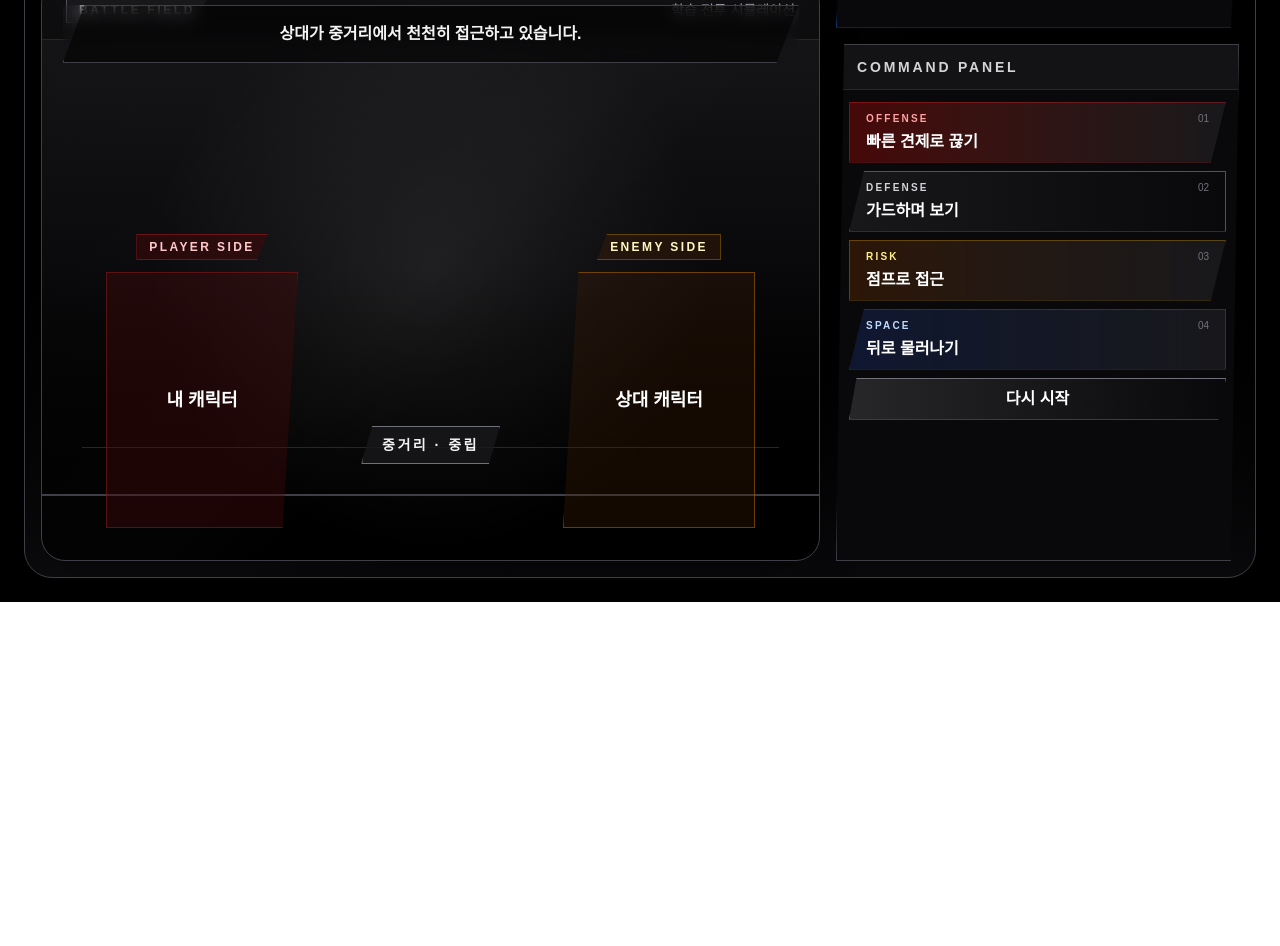
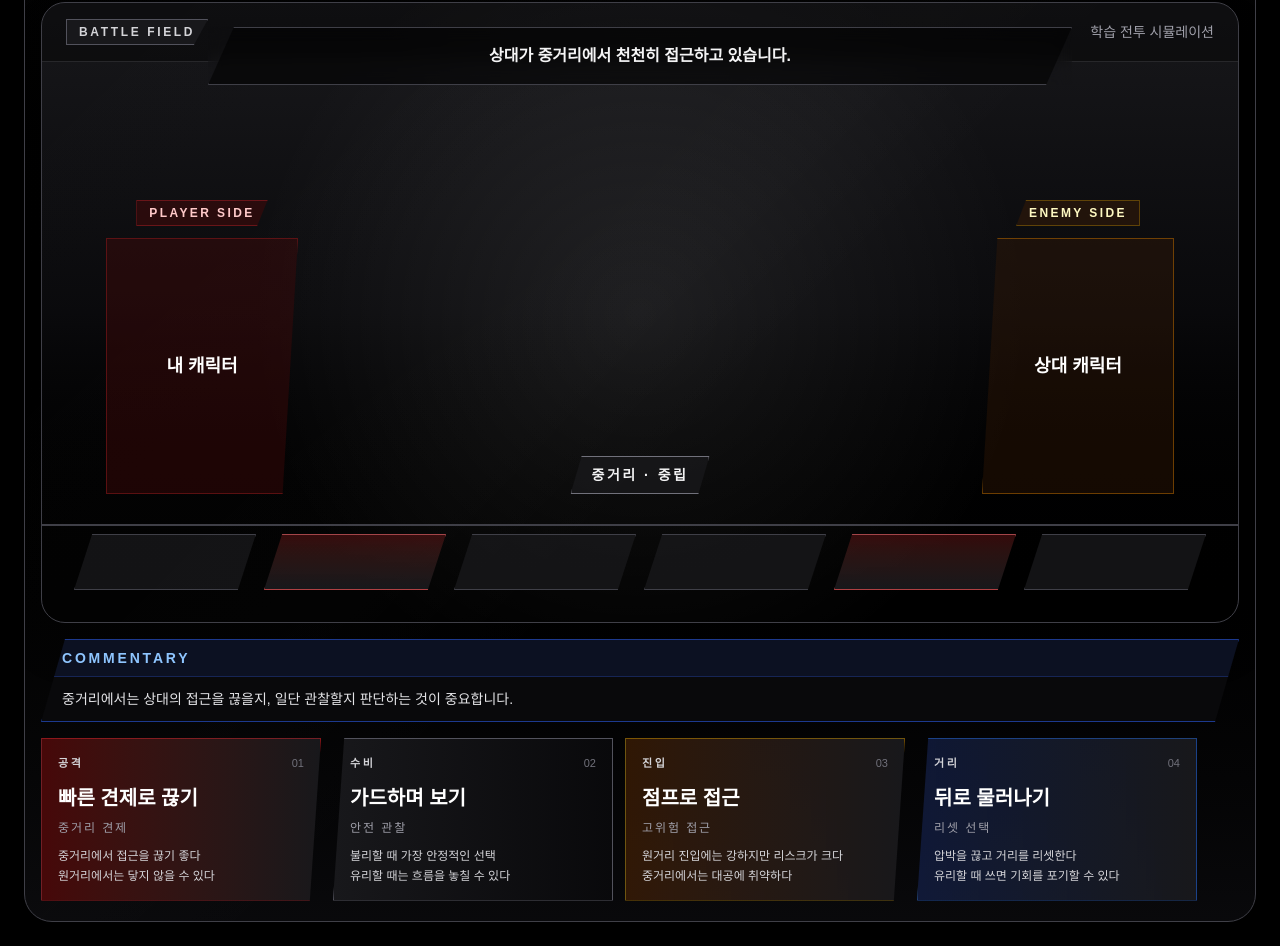
Before and after one commit to KIMgabongMAN/fighting-tutor, a Next.js app: page / in a window 1280 px wide. Shown: the part 360-1306 px from the top of the page. Before the commit the page ends 962 px from the top, so only its background shows below. Built offline with nearby package versions, Linux system fonts and the light colour scheme.

Commit message:
change command panel to card ui and add 1x6 tiles

```diff
--- a/app/page.tsx
+++ b/app/page.tsx
@@ -53,6 +53,60 @@ type HpTimeline = {
   enemyHp: number;
 };
 
+type ActionCard = {
+  id: ActionType;
+  label: string;
+  tag: string;
+  number: string;
+  accent: string;
+  toneClass: string;
+  borderClass: string;
+  clipClass: string;
+};
+
+const ACTION_CARDS: ActionCard[] = [
+  {
+    id: "빠른 견제로 끊기",
+    label: "빠른 견제로 끊기",
+    tag: "공격",
+    number: "01",
+    accent: "중거리 견제",
+    toneClass: "from-red-950 to-zinc-900",
+    borderClass: "border-red-500/40 hover:border-red-400",
+    clipClass: "[clip-path:polygon(0_0,100%_0,96%_100%,0_100%)]",
+  },
+  {
+    id: "가드하며 보기",
+    label: "가드하며 보기",
+    tag: "수비",
+    number: "02",
+    accent: "안전 관찰",
+    toneClass: "from-zinc-900 to-zinc-950",
+    borderClass: "border-zinc-600 hover:border-zinc-400",
+    clipClass: "[clip-path:polygon(4%_0,100%_0,100%_100%,0_100%)]",
+  },
+  {
+    id: "점프로 접근",
+    label: "점프로 접근",
+    tag: "진입",
+    number: "03",
+    accent: "고위험 접근",
+    toneClass: "from-yellow-950/70 to-zinc-900",
+    borderClass: "border-yellow-500/40 hover:border-yellow-400",
+    clipClass: "[clip-path:polygon(0_0,100%_0,96%_100%,0_100%)]",
+  },
+  {
+    id: "뒤로 물러나기",
+    label: "뒤로 물러나기",
+    tag: "거리",
+    number: "04",
+    accent: "리셋 선택",
+    toneClass: "from-blue-950/60 to-zinc-900",
+    borderClass: "border-blue-500/40 hover:border-blue-400",
+    clipClass: "[clip-path:polygon(4%_0,100%_0,100%_100%,0_100%)]",
+  },
+];
+
 export default function Home() {
   const [message, setMessage] = useState("상대가 중거리에서 천천히 접근하고 있습니다.");
   const [commentary, setCommentary] = useState(
@@ -91,7 +145,6 @@ export default function Home() {
     const timer = setTimeout(() => {
       showPhase("턴 시작", "system");
     }, 250);
-
     return () => clearTimeout(timer);
   }, []);
 
@@ -116,13 +169,11 @@ export default function Home() {
   const showPhase = (text: string, tone: PhaseTone) => {
     if (phaseTimerRef.current) clearTimeout(phaseTimerRef.current);
 
-    const nextBanner = {
+    setPhaseBanner({
       id: Date.now() + Math.floor(Math.random() * 1000),
       text,
       tone,
-    };
-
-    setPhaseBanner(nextBanner);
+    });
 
     phaseTimerRef.current = setTimeout(() => {
       setPhaseBanner(null);
@@ -618,6 +669,23 @@ export default function Home() {
     );
   };
 
+  const handleAction = (action: ActionType) => {
+    switch (action) {
+      case "빠른 견제로 끊기":
+        handleFastPoke();
+        break;
+      case "가드하며 보기":
+        handleGuard();
+        break;
+      case "점프로 접근":
+        handleJump();
+        break;
+      case "뒤로 물러나기":
+        handleRetreat();
+        break;
+    }
+  };
+
   const handleReset = () => {
     setPlayerHp(100);
     setEnemyHp(100);
@@ -713,6 +781,25 @@ export default function Home() {
       default:
         return "text-zinc-100 border-zinc-600 bg-zinc-900/60";
     }
+  };
+
+  const tileActiveIndex =
+    distance === "근거리" ? [2, 3] : distance === "중거리" ? [1, 4] : [0, 5];
+
+  const renderTiles = () => {
+    return Array.from({ length: 6 }, (_, i) => {
+      const isActive = tileActiveIndex.includes(i);
+      return (
+        <div
+          key={i}
+          className={`h-10 sm:h-14 border transition-all duration-300 [clip-path:polygon(10%_0,100%_0,90%_100%,0_100%)] ${
+            isActive
+              ? "border-red-400/60 bg-gradient-to-b from-red-900/40 to-zinc-900 shadow-[0_0_20px_rgba(248,113,113,0.12)]"
+              : "border-zinc-700 bg-zinc-900/80"
+          }`}
+        />
+      );
+    });
   };
 
   if (showReview) {
@@ -890,10 +977,17 @@ export default function Home() {
       `}</style>
 
       <main className="min-h-screen bg-black p-3 sm:p-6 text-white">
-        <div className="mx-auto w-full max-w-[1600px]">
-          <div className="mb-3 sm:mb-4 flex flex-col gap-1 sm:flex-row sm:items-center sm:justify-between">
-            <div className="text-[10px] sm:text-xs font-black tracking-[0.28em] text-zinc-500">TRAINING BUILD</div>
-            <div className="text-[10px] sm:text-xs font-black tracking-[0.28em] text-zinc-500">RESPONSIVE LAYOUT</div>
+        <div className="mx-auto w-full max-w-[1700px]">
+          <div className="mb-3 sm:mb-4 flex items-center justify-between">
+            <div className="text-[10px] sm:text-xs font-black tracking-[0.28em] text-zinc-500">
+              TRAINING BUILD
+            </div>
+            <button
+              onClick={handleReset}
+              className="border border-zinc-500 bg-zinc-900 px-3 py-2 text-[11px] sm:text-sm font-black tracking-[0.12em] hover:border-white [clip-path:polygon(4%_0,100%_0,96%_100%,0_100%)]"
+            >
+              다시 시작
+            </button>
           </div>
 
           <div className="relative w-full overflow-hidden rounded-[20px] sm:rounded-[28px] border border-zinc-700 bg-gradient-to-b from-zinc-950 via-black to-zinc-950 shadow-[0_0_60px_rgba(0,0,0,0.65)]">
@@ -989,9 +1083,8 @@ export default function Home() {
                 </div>
               </div>
 
-              <div className="grid grid-cols-1 gap-3 p-3 sm:gap-4 sm:p-4 lg:grid-cols-[1.45fr_0.75fr]">
-                <div className="flex min-h-0 flex-col gap-3 sm:gap-4">
-                  <div className="grid grid-cols-2 gap-2 sm:gap-3 lg:grid-cols-4">
+              <div className="flex flex-col gap-3 p-3 sm:gap-4 sm:p-4">
+                <div className="grid grid-cols-2 gap-2 sm:grid-cols-4 sm:gap-3">
                   <div className="border border-zinc-700 bg-zinc-900 px-3 py-2 sm:px-4 sm:py-3 [clip-path:polygon(0_0,100%_0,96%_100%,0_100%)]">
                     <div className="mb-1 text-[10px] sm:text-xs tracking-[0.2em] text-zinc-500">DISTANCE</div>
                     <div className="text-lg sm:text-xl font-black">{distance}</div>
@@ -1016,8 +1109,7 @@ export default function Home() {
                   <div className={`pointer-events-none absolute inset-0 z-20 transition-all duration-150 ${flashOverlayClass}`} />
                   <div className="absolute inset-0 bg-[radial-gradient(circle_at_center,rgba(255,255,255,0.08),transparent_58%)]" />
                   <div className="absolute inset-0 opacity-25 bg-[linear-gradient(135deg,transparent_0%,rgba(255,255,255,0.05)_50%,transparent_60%)]" />
-                    <div className="absolute left-0 right-0 bottom-12 sm:bottom-16 h-[2px] bg-zinc-700" />
-                    <div className="absolute left-4 right-4 sm:left-10 sm:right-10 bottom-20 sm:bottom-28 h-px bg-zinc-800" />
+                  <div className="absolute left-0 right-0 bottom-20 sm:bottom-24 h-[2px] bg-zinc-700" />
 
                   <div className="relative z-10 flex items-center justify-between border-b border-zinc-800 bg-black/40 px-4 py-3 sm:px-6 sm:py-4">
                     <div className="px-2 py-1 sm:px-3 text-[10px] sm:text-xs font-black tracking-[0.22em] text-zinc-300 border border-zinc-600 bg-zinc-900 [clip-path:polygon(0_0,100%_0,90%_100%,0_100%)]">
@@ -1026,7 +1118,7 @@ export default function Home() {
                     <div className="text-[10px] sm:text-sm text-zinc-400">학습 전투 시뮬레이션</div>
                   </div>
 
-                    <div className="absolute top-4 sm:top-6 left-1/2 z-20 w-full max-w-3xl -translate-x-1/2 px-3 sm:px-4">
+                  <div className="absolute top-4 sm:top-6 left-1/2 z-20 w-full max-w-4xl -translate-x-1/2 px-3 sm:px-4">
                     <div className="border border-zinc-700 bg-black/55 px-4 py-3 sm:px-5 sm:py-4 text-center text-sm sm:text-base font-semibold text-zinc-100 shadow-xl backdrop-blur-sm [clip-path:polygon(3%_0,100%_0,97%_100%,0_100%)]">
                       {message}
                     </div>
@@ -1054,7 +1146,7 @@ export default function Home() {
                     </div>
                   )}
 
-                    <div className="absolute left-1/2 bottom-16 sm:bottom-24 z-20 -translate-x-1/2">
+                  <div className="absolute left-1/2 bottom-28 sm:bottom-32 z-20 -translate-x-1/2">
                     <div
                       className={`px-4 py-2 sm:px-5 text-xs sm:text-sm font-black tracking-[0.12em] sm:tracking-[0.18em] border shadow-lg [clip-path:polygon(8%_0,100%_0,92%_100%,0_100%)] ${centerStatusColor}`}
                     >
@@ -1062,7 +1154,7 @@ export default function Home() {
                     </div>
                   </div>
 
-                    <div className={`relative z-10 flex min-h-[320px] sm:min-h-[520px] items-end ${stageJustify} px-4 pb-6 pt-24 sm:px-10 sm:pb-8 sm:pt-28 transition-all duration-300`}>
+                  <div className={`relative z-10 flex min-h-[360px] sm:min-h-[560px] items-end ${stageJustify} px-4 pb-28 pt-24 sm:px-10 sm:pb-32 sm:pt-28 transition-all duration-300`}>
                     <div
                       className={`flex flex-col items-center transition-all duration-300 ${
                         distance === "원거리" ? "translate-x-0" : distance === "중거리" ? "translate-x-2 sm:translate-x-6" : "translate-x-4 sm:translate-x-10"
@@ -1093,10 +1185,12 @@ export default function Home() {
                       </div>
                     </div>
                   </div>
+
+                  <div className="absolute bottom-6 left-4 right-4 z-20 sm:bottom-8 sm:left-8 sm:right-8">
+                    <div className="grid grid-cols-6 gap-1.5 sm:gap-2">{renderTiles()}</div>
                   </div>
                 </div>
 
-                <div className="grid grid-cols-1 gap-3 sm:gap-4 lg:grid-rows-[0.42fr_1.58fr]">
                 <div className="overflow-hidden border border-blue-900 bg-zinc-950 shadow-lg [clip-path:polygon(2%_0,100%_0,98%_100%,0_100%)]">
                   <div className="border-b border-blue-950 bg-blue-950/30 px-4 py-2 sm:px-5 text-xs sm:text-sm font-black tracking-[0.2em] text-blue-300">
                     COMMENTARY
@@ -1106,68 +1200,55 @@ export default function Home() {
                   </div>
                 </div>
 
-                  <div className="min-h-0 overflow-hidden border border-zinc-700 bg-zinc-950 shadow-lg [clip-path:polygon(2%_0,100%_0,98%_100%,0_100%)]">
-                    <div className="border-b border-zinc-800 bg-zinc-900/70 px-4 py-3 sm:px-5 text-xs sm:text-sm font-black tracking-[0.2em] text-zinc-300">
-                      COMMAND PANEL
+                <div className="overflow-x-auto pb-1">
+                  <div className="flex min-w-max gap-3">
+                    {ACTION_CARDS.map((card) => (
+                      <button
+                        key={card.id}
+                        onClick={() => handleAction(card.id)}
+                        disabled={playerHp <= 0 || enemyHp <= 0}
+                        className={`group w-[250px] sm:w-[280px] shrink-0 border bg-gradient-to-r ${card.toneClass} ${card.borderClass} ${card.clipClass} p-4 text-left transition hover:-translate-y-1 disabled:opacity-40`}
+                      >
+                        <div className="mb-3 flex items-center justify-between">
+                          <span className="text-[11px] font-black tracking-[0.24em] text-zinc-300">
+                            {card.tag}
+                          </span>
+                          <span className="text-[11px] text-zinc-500 group-hover:text-zinc-300">
+                            {card.number}
+                          </span>
                         </div>
 
-                    <div className="grid gap-2 p-3 content-start sm:grid-cols-2 lg:grid-cols-1">
-                      <button
-                        onClick={handleFastPoke}
-                        disabled={playerHp <= 0 || enemyHp <= 0}
-                        className="group border border-red-500/30 bg-gradient-to-r from-red-950 to-zinc-900 px-4 py-2 text-left transition hover:border-red-400 hover:translate-y-[-2px] disabled:opacity-40 [clip-path:polygon(0_0,100%_0,96%_100%,0_100%)]"
-                      >
-                        <div className="mb-1 flex items-center justify-between">
-                          <span className="text-[10px] font-black tracking-[0.22em] text-red-300">OFFENSE</span>
-                          <span className="text-[10px] text-zinc-500 group-hover:text-zinc-300">01</span>
+                        <div className="mb-2 text-lg font-black text-white sm:text-xl">{card.label}</div>
+                        <div className="mb-3 text-xs tracking-[0.16em] text-zinc-400">{card.accent}</div>
+
+                        <div className="space-y-1 text-xs text-zinc-300">
+                          {card.id === "빠른 견제로 끊기" && (
+                            <>
+                              <div>중거리에서 접근을 끊기 좋다</div>
+                              <div>원거리에서는 닿지 않을 수 있다</div>
+                            </>
+                          )}
+                          {card.id === "가드하며 보기" && (
+                            <>
+                              <div>불리할 때 가장 안정적인 선택</div>
+                              <div>유리할 때는 흐름을 놓칠 수 있다</div>
+                            </>
+                          )}
+                          {card.id === "점프로 접근" && (
+                            <>
+                              <div>원거리 진입에는 강하지만 리스크가 크다</div>
+                              <div>중거리에서는 대공에 취약하다</div>
+                            </>
+                          )}
+                          {card.id === "뒤로 물러나기" && (
+                            <>
+                              <div>압박을 끊고 거리를 리셋한다</div>
+                              <div>유리할 때 쓰면 기회를 포기할 수 있다</div>
+                            </>
+                          )}
                         </div>
-                        <div className="text-sm font-black xl:text-base">빠른 견제로 끊기</div>
                       </button>
-
-                      <button
-                        onClick={handleGuard}
-                        disabled={playerHp <= 0 || enemyHp <= 0}
-                        className="group border border-zinc-600 bg-gradient-to-r from-zinc-900 to-zinc-950 px-4 py-2 text-left transition hover:border-zinc-400 hover:translate-y-[-2px] disabled:opacity-40 [clip-path:polygon(4%_0,100%_0,100%_100%,0_100%)]"
-                      >
-                        <div className="mb-1 flex items-center justify-between">
-                          <span className="text-[10px] font-black tracking-[0.22em] text-zinc-300">DEFENSE</span>
-                          <span className="text-[10px] text-zinc-500 group-hover:text-zinc-300">02</span>
-                        </div>
-                        <div className="text-sm font-black xl:text-base">가드하며 보기</div>
-                      </button>
-
-                      <button
-                        onClick={handleJump}
-                        disabled={playerHp <= 0 || enemyHp <= 0}
-                        className="group border border-yellow-500/30 bg-gradient-to-r from-yellow-950/60 to-zinc-900 px-4 py-2 text-left transition hover:border-yellow-400 hover:translate-y-[-2px] disabled:opacity-40 [clip-path:polygon(0_0,100%_0,96%_100%,0_100%)]"
-                      >
-                        <div className="mb-1 flex items-center justify-between">
-                          <span className="text-[10px] font-black tracking-[0.22em] text-yellow-200">RISK</span>
-                          <span className="text-[10px] text-zinc-500 group-hover:text-zinc-300">03</span>
-                        </div>
-                        <div className="text-sm font-black xl:text-base">점프로 접근</div>
-                      </button>
-
-                      <button
-                        onClick={handleRetreat}
-                        disabled={playerHp <= 0 || enemyHp <= 0}
-                        className="group border border-blue-500/30 bg-gradient-to-r from-blue-950/50 to-zinc-900 px-4 py-2 text-left transition hover:border-blue-400 hover:translate-y-[-2px] disabled:opacity-40 [clip-path:polygon(4%_0,100%_0,100%_100%,0_100%)]"
-                      >
-                        <div className="mb-1 flex items-center justify-between">
-                          <span className="text-[10px] font-black tracking-[0.22em] text-blue-200">SPACE</span>
-                          <span className="text-[10px] text-zinc-500 group-hover:text-zinc-300">04</span>
-                        </div>
-                        <div className="text-sm font-black xl:text-base">뒤로 물러나기</div>
-                      </button>
-
-                      <button
-                        onClick={handleReset}
-                        className="sm:col-span-2 lg:col-span-1 border border-zinc-500 bg-gradient-to-r from-zinc-800 to-zinc-950 px-4 py-2 text-center transition hover:border-white hover:translate-y-[-2px] [clip-path:polygon(2%_0,100%_0,98%_100%,0_100%)]"
-                      >
-                        <div className="text-sm font-black xl:text-base">다시 시작</div>
-                      </button>
-                    </div>
-                  </div>
+                    ))}
                   </div>
                 </div>
 
@@ -1181,6 +1262,7 @@ export default function Home() {
               </div>
             </div>
           </div>
+        </div>
       </main>
     </>
   );
```
Lines whose indentation alone changed are shown as unchanged.
